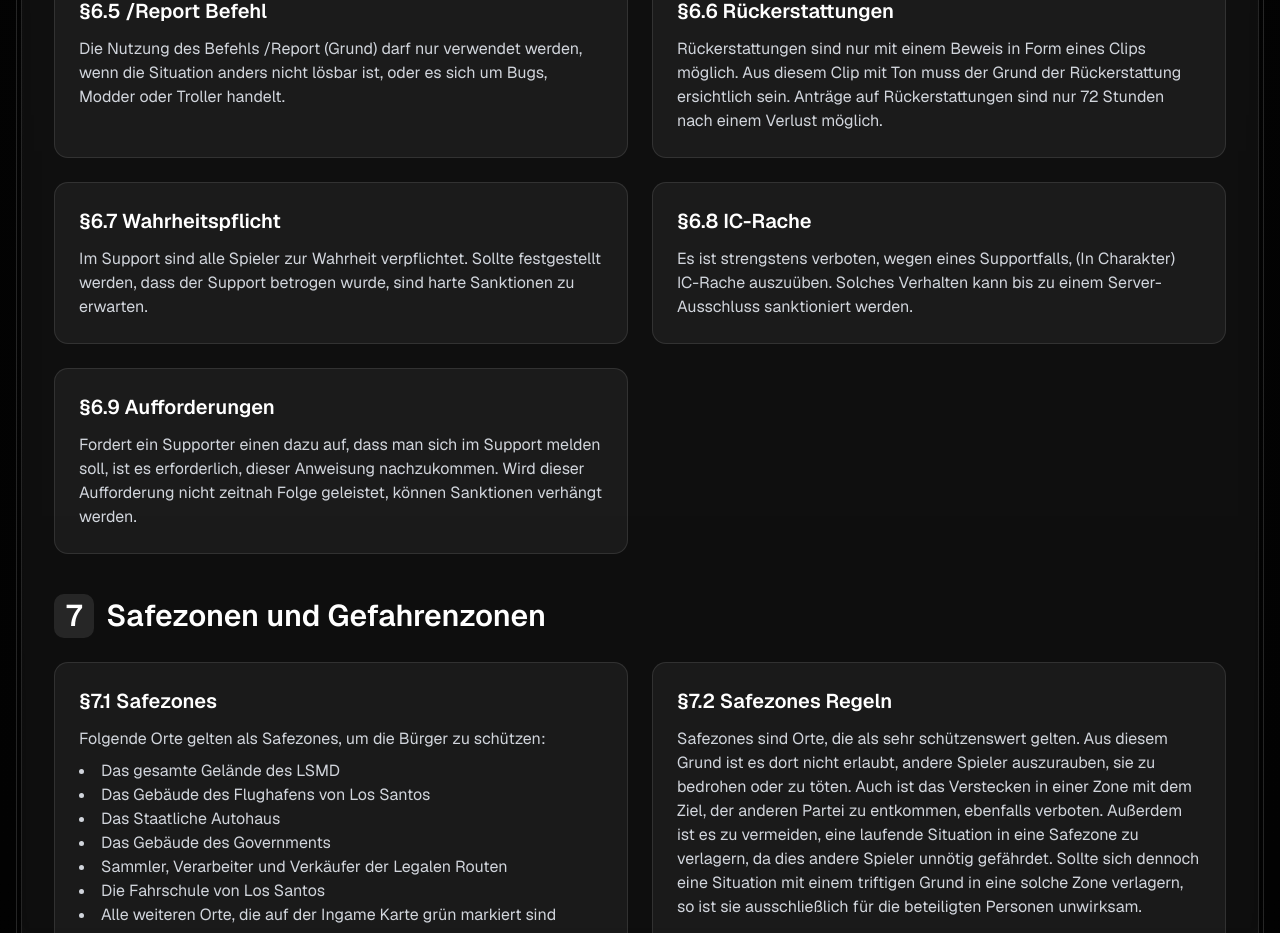
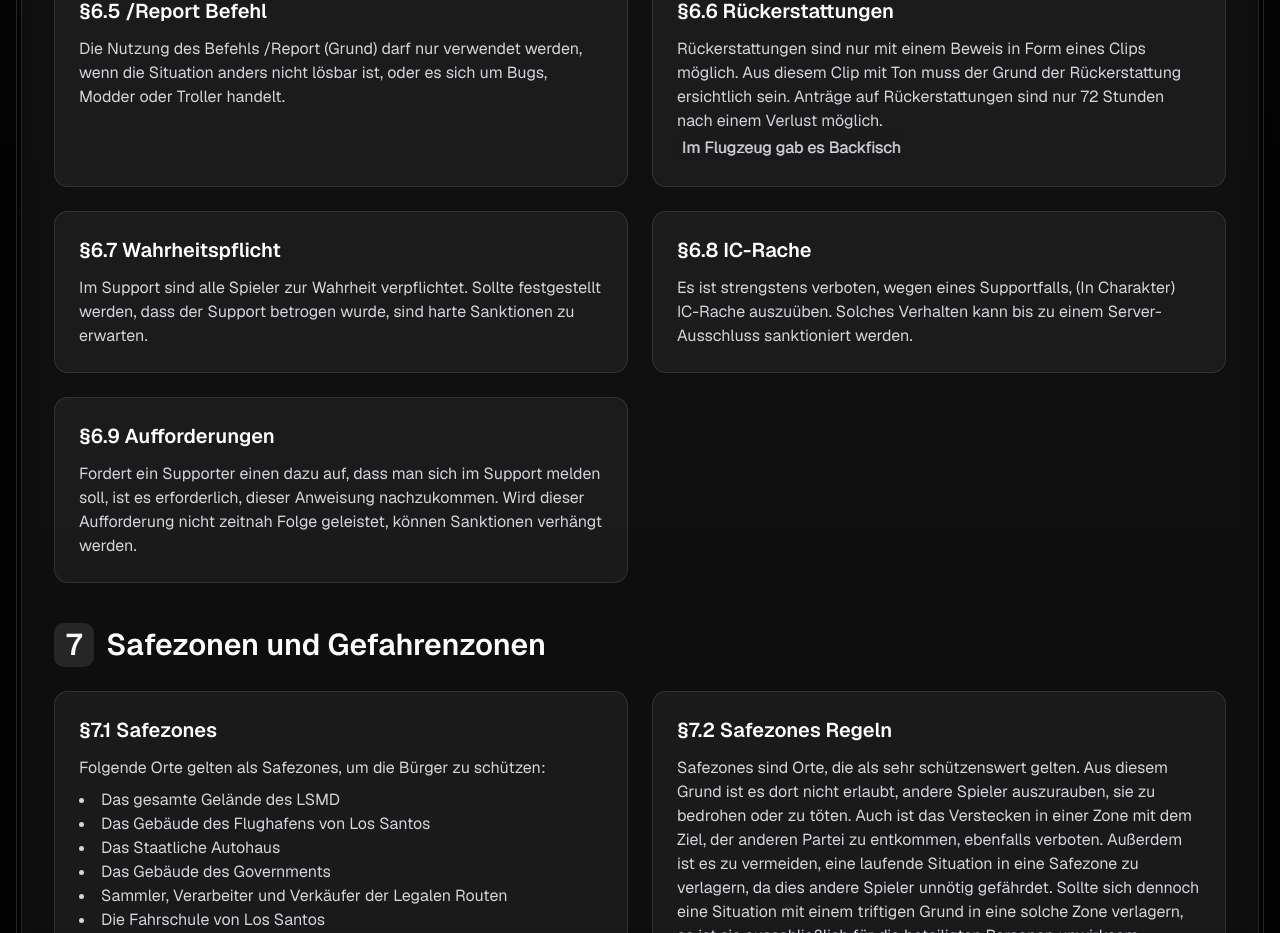
Before and after one commit to Ludaro1024/tc-website, a Next.js app: page /regeln in a window 1280 px wide. Shown: the part 7840-8773 px from the top of the page. Built offline with nearby package versions, Linux system fonts and the light colour scheme.

Commit message:
added secret img

```diff
--- a/app/regeln/page.tsx
+++ b/app/regeln/page.tsx
@@ -615,6 +615,7 @@ export default function Home() {
                     <h3 className="text-xl font-semibold mb-3">§6.6 Rückerstattungen</h3>
                     <p className="text-gray-300">
                       Rückerstattungen sind nur mit einem Beweis in Form eines Clips möglich. Aus diesem Clip mit Ton muss der Grund der Rückerstattung ersichtlich sein. Anträge auf Rückerstattungen sind nur 72 Stunden nach einem Verlust möglich.
+                      <img src="/images/secret.png" className=""/>
                     </p>
                   </div>
 
--- a/package.json
+++ b/package.json
@@ -17,6 +17,7 @@
     "embla-carousel-autoplay": "^8.5.2",
     "embla-carousel-react": "^8.5.2",
     "framer-motion": "^12.5.0",
+    "html2canvas": "^1.4.1",
     "lucide-react": "^0.479.0",
     "next": "15.2.2",
     "react": "^19.0.0",
```
Also changed, not shown: public/images/secret.png (added), 1 other file (tests, documents, lock files or other folders).
